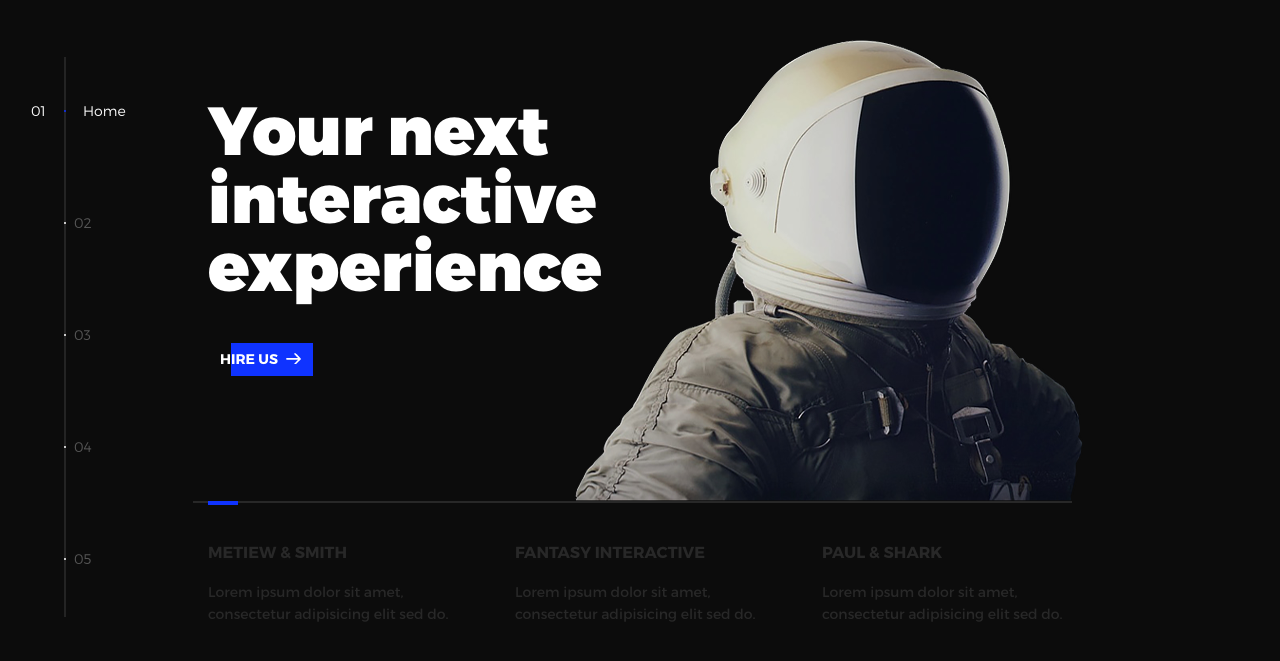
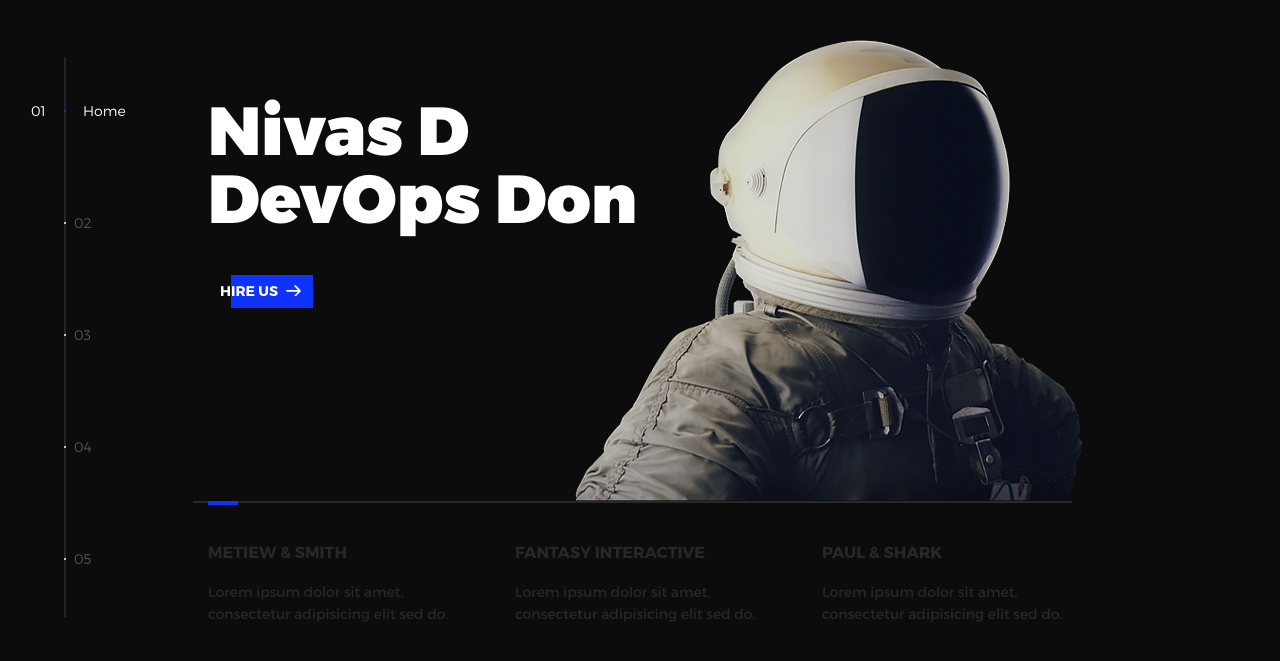
Before and after one commit to iam-jerry22/Portfolio, a plain HTML site: page index.html in a window 1280 px wide. Shown: the part 63-724 px from the top of the page. Drawn offline with nearby package versions, Linux system fonts and the light colour scheme.

Commit message:
Name Change

```diff
--- a/index.html
+++ b/index.html
@@ -48,7 +48,7 @@
           <li class="l-section section section--is-active">
             <div class="intro">
               <div class="intro--banner">
-                <h1>Your next<br>interactive<br>experience</h1>
+                <h1>Nivas D<br>DevOps Don</h1>
                 <button class="cta">Hire Us
                   <svg version="1.1" id="Layer_1" xmlns="http://www.w3.org/2000/svg" xmlns:xlink="http://www.w3.org/1999/xlink" x="0px" y="0px" viewBox="0 0 150 118" style="enable-background:new 0 0 150 118;" xml:space="preserve">
                   <g transform="translate(0.000000,118.000000) scale(0.100000,-0.100000)">
```
